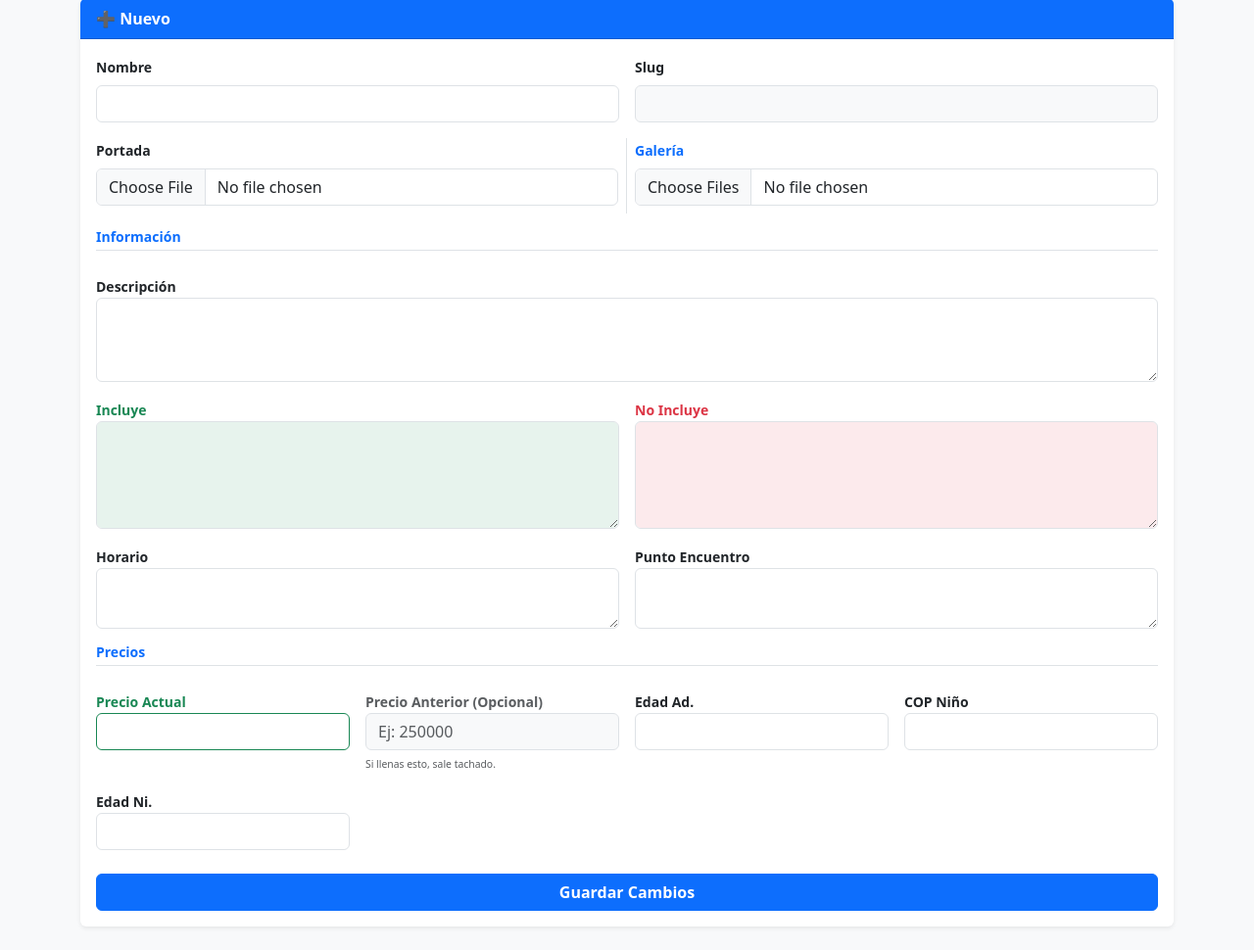
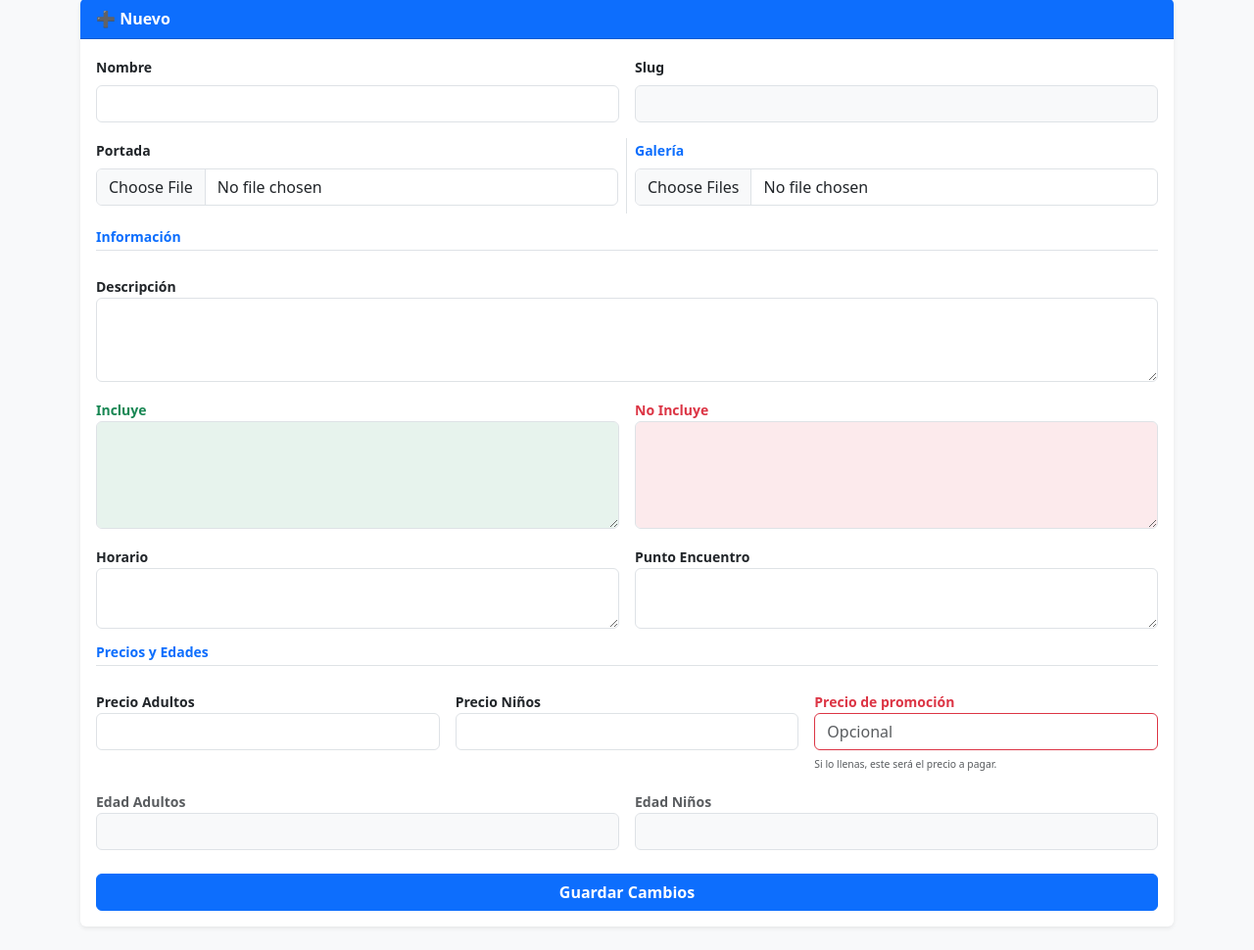
Before and after one commit to Bendelto/catalogo-dc, a PHP site: the page made by admin.php in a window 1280 px wide. Shown: the part 225-1195 px from the top of the page at 98% size. Run offline with PHP 8.4, Linux system fonts and the light colour scheme; the visitor is signed in with stand-in values (Sample User, id 1).

Commit message:
Mejoras botón y precios

```diff
--- a/admin.php
+++ b/admin.php
@@ -29,7 +29,7 @@ if (!isset($_SESSION['admin'])) {
     <?php exit;
 }
 
-// 3. DATOS Y BACKUP
+// 3. DATOS
 $fileTours = 'data.json';
 $fileConfig = 'config.json';
 
@@ -91,18 +91,16 @@ if (isset($_POST['add'])) {
 
     // GESTIÓN DE GALERÍA (Borrado Individual)
     $galeriaActual = $datosAnteriores['galeria'] ?? [];
-
-    // Si se marcaron fotos para borrar, las quitamos del array
     if (isset($_POST['delete_imgs']) && is_array($_POST['delete_imgs'])) {
         $galeriaActual = array_diff($galeriaActual, $_POST['delete_imgs']);
-        $galeriaActual = array_values($galeriaActual); // Reindexar para evitar huecos en el JSON
+        $galeriaActual = array_values($galeriaActual);
     }
 
     // PREPARAR DATOS NUEVOS
     $nuevosDatos = [
         'nombre' => $nombre,
-        'precio_cop' => $_POST['precio'] ?? 0,
-        'precio_antes' => $_POST['precio_antes'] ?? 0, // NUEVO: PRECIO OFERTA
+        'precio_cop' => $_POST['precio'] ?? 0, // Precio Adulto Normal
+        'precio_promo' => $_POST['precio_promo'] ?? 0, // Precio Promoción (NUEVO)
         'rango_adulto' => $_POST['rango_adulto'] ?? '',
         'precio_nino' => $_POST['precio_nino'] ?? 0,
         'rango_nino' => $_POST['rango_nino'] ?? '',
@@ -112,7 +110,7 @@ if (isset($_POST['add'])) {
         'horario' => $_POST['horario'] ?? '',
         'punto_encuentro' => $_POST['punto_encuentro'] ?? '',
         'imagen' => $datosAnteriores['imagen'] ?? '',
-        'galeria' => $galeriaActual, // Usamos la galería filtrada
+        'galeria' => $galeriaActual,
         'oculto' => $datosAnteriores['oculto'] ?? false
     ];
 
@@ -143,12 +141,10 @@ if (isset($_POST['add'])) {
         }
     }
 
-    // Eliminar entrada vieja si cambió el slug
     if (!empty($originalSlug) && $originalSlug != $cleanSlug) {
         if(isset($tours[$originalSlug])) unset($tours[$originalSlug]);
     }
 
-    // FUSIÓN Y GUARDADO
     $tours[$cleanSlug] = array_merge($datosAnteriores, $nuevosDatos);
 
     file_put_contents($fileTours, json_encode($tours, JSON_UNESCAPED_UNICODE | JSON_PRETTY_PRINT));
@@ -179,7 +175,7 @@ if (isset($_GET['edit']) && isset($tours[$_GET['edit']])) {
     $tourToEdit = [
         'nombre' => $d['nombre'] ?? '',
         'precio_cop' => $d['precio_cop'] ?? '',
-        'precio_antes' => $d['precio_antes'] ?? '', // Cargar precio oferta
+        'precio_promo' => $d['precio_promo'] ?? '', // Cargar promo
         'rango_adulto' => $d['rango_adulto'] ?? '',
         'precio_nino' => $d['precio_nino'] ?? '',
         'rango_nino' => $d['rango_nino'] ?? '',
@@ -300,21 +296,30 @@ if (isset($_GET['edit']) && isset($tours[$_GET['edit']])) {
                     <textarea name="punto_encuentro" class="form-control" rows="2"><?= htmlspecialchars($tourToEdit['punto_encuentro'] ?? '') ?></textarea>
                 </div>
 
-                <div class="col-12 mt-3"><h6 class="text-primary border-bottom pb-1 small fw-bold">Precios</h6></div>
+                <div class="col-12 mt-3"><h6 class="text-primary border-bottom pb-1 small fw-bold">Precios y Edades</h6></div>
 
-                <div class="col-6 col-md-3">
-                    <label class="small fw-bold text-success">Precio Actual</label>
-                    <input type="number" name="precio" class="form-control border-success" required value="<?= $tourToEdit['precio_cop'] ?? '' ?>">
+                <div class="col-6 col-md-4">
+                    <label class="small fw-bold text-dark">Precio Adultos</label>
+                    <input type="number" name="precio" class="form-control" required value="<?= $tourToEdit['precio_cop'] ?? '' ?>">
                 </div>
-                <div class="col-6 col-md-3">
-                    <label class="small fw-bold text-muted">Precio Anterior (Opcional)</label>
-                    <input type="number" name="precio_antes" class="form-control bg-light" placeholder="Ej: 250000" value="<?= $tourToEdit['precio_antes'] ?? '' ?>">
-                    <small style="font-size:0.65rem" class="text-muted">Si llenas esto, sale tachado.</small>
+                <div class="col-6 col-md-4">
+                    <label class="small fw-bold text-dark">Precio Niños</label>
+                    <input type="number" name="precio_nino" class="form-control" value="<?= $tourToEdit['precio_nino'] ?? '' ?>">
                 </div>
-                <div class="col-6 col-md-3"><label class="small fw-bold">Edad Ad.</label><input type="text" name="rango_adulto" class="form-control" value="<?= htmlspecialchars($tourToEdit['rango_adulto'] ?? '') ?>"></div>
+                <div class="col-12 col-md-4">
+                    <label class="small fw-bold text-danger">Precio de promoción</label>
+                    <input type="number" name="precio_promo" class="form-control border-danger" placeholder="Opcional" value="<?= $tourToEdit['precio_promo'] ?? '' ?>">
+                    <small class="text-muted" style="font-size:0.65rem;">Si lo llenas, este será el precio a pagar.</small>
+                </div>
 
-                <div class="col-12 d-block d-md-none mb-2"></div> <div class="col-6 col-md-3"><label class="small fw-bold">COP Niño</label><input type="number" name="precio_nino" class="form-control" value="<?= $tourToEdit['precio_nino'] ?? '' ?>"></div>
-                <div class="col-6 col-md-3"><label class="small fw-bold">Edad Ni.</label><input type="text" name="rango_nino" class="form-control" value="<?= htmlspecialchars($tourToEdit['rango_nino'] ?? '') ?>"></div>
+                <div class="col-6">
+                    <label class="small fw-bold text-muted">Edad Adultos</label>
+                    <input type="text" name="rango_adulto" class="form-control bg-light" value="<?= htmlspecialchars($tourToEdit['rango_adulto'] ?? '') ?>">
+                </div>
+                <div class="col-6">
+                    <label class="small fw-bold text-muted">Edad Niños</label>
+                    <input type="text" name="rango_nino" class="form-control bg-light" value="<?= htmlspecialchars($tourToEdit['rango_nino'] ?? '') ?>">
+                </div>
 
                 <div class="col-12 mt-4"><button type="submit" name="add" class="btn btn-primary w-100 fw-bold">Guardar Cambios</button></div>
             </form>
@@ -335,7 +340,7 @@ if (isset($_GET['edit']) && isset($tours[$_GET['edit']])) {
                             <span class="fw-bold d-block text-truncate" style="max-width: 200px;"><?= htmlspecialchars($tour['nombre']) ?></span>
                         </div>
                         <small class="text-muted">$<?= number_format($tour['precio_cop']) ?></small>
-                        <?php if(!empty($tour['precio_antes']) && $tour['precio_antes'] > $tour['precio_cop']): ?>
+                        <?php if(!empty($tour['precio_promo']) && $tour['precio_promo'] < $tour['precio_cop']): ?>
                             <span class="badge bg-danger" style="font-size:0.6rem">OFERTA</span>
                         <?php endif; ?>
                     </td>
```
Also changed, not shown: index.php (+43 -49 lines).
